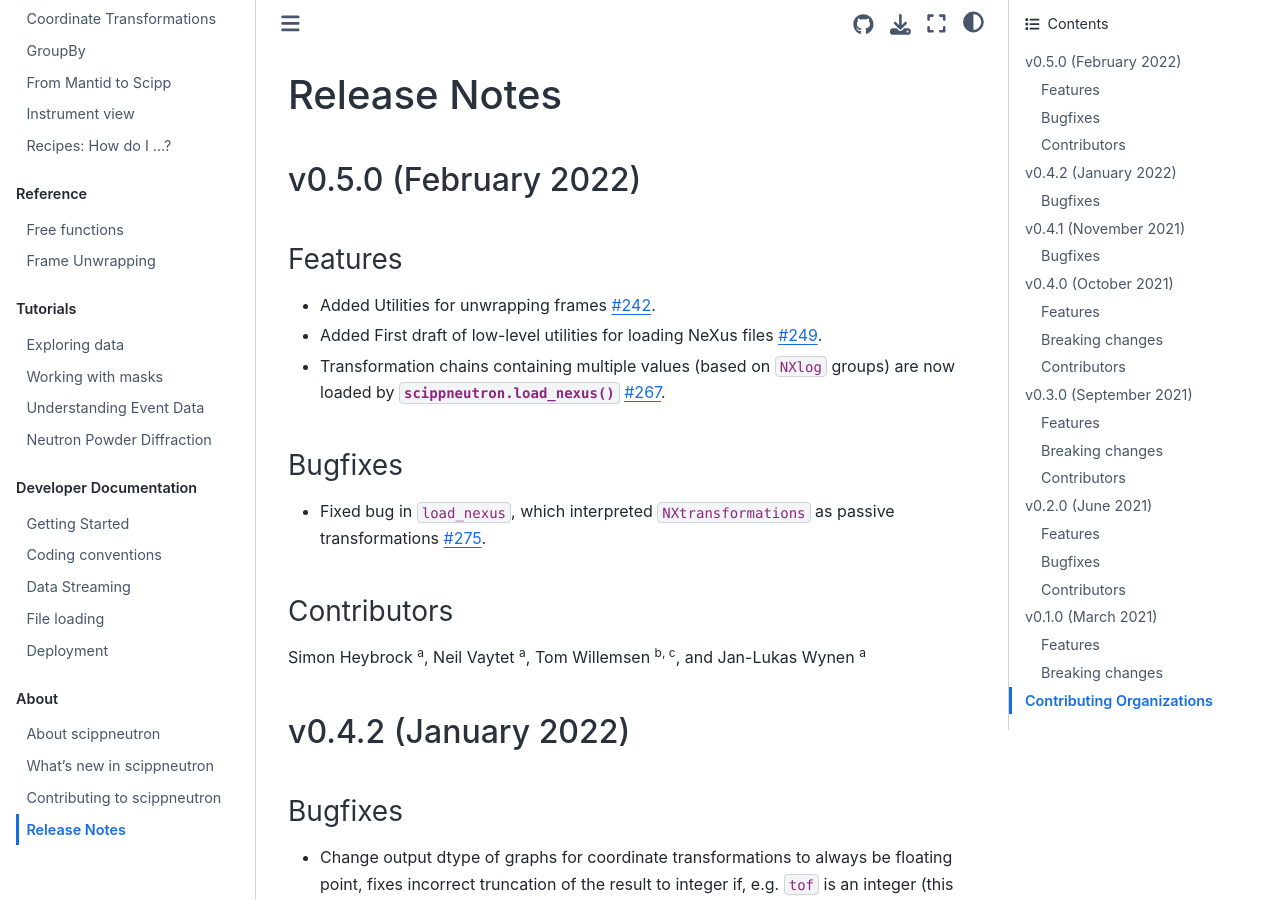
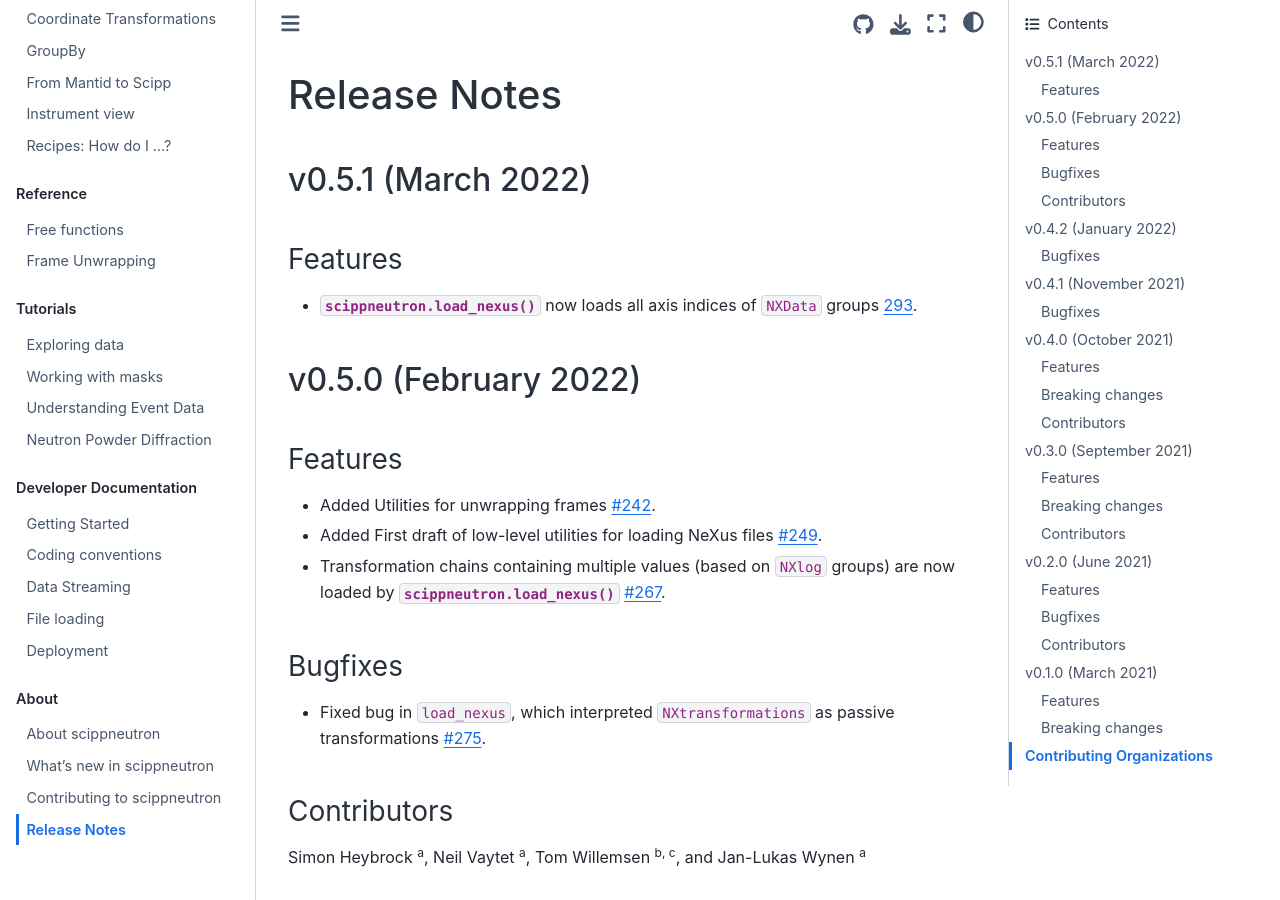
Before and after one commit to scipp/scippneutron, a Sphinx documentation site: the page built from docs/about/release-notes.rst, in a window 1280 px wide and 900 px high. Built offline with Sphinx 7.4.7 and the Sphinx Book theme 1.1.4, drawn with Linux system fonts in a browser that asks for light colours.

Commit message:
Add release note on loading all NXData axes

```diff
--- a/docs/about/release-notes.rst
+++ b/docs/about/release-notes.rst
@@ -2,6 +2,15 @@
 
 Release Notes
 =============
+
+v0.5.1 (March 2022)
+-------------------
+
+Features
+~~~~~~~~
+
+* :func:`scippneutron.load_nexus` now loads all axis indices of ``NXData`` groups `293 <https://github.com/scipp/scippneutron/pull/293>`_.
+
 
 v0.5.0 (February 2022)
 ----------------------
```
